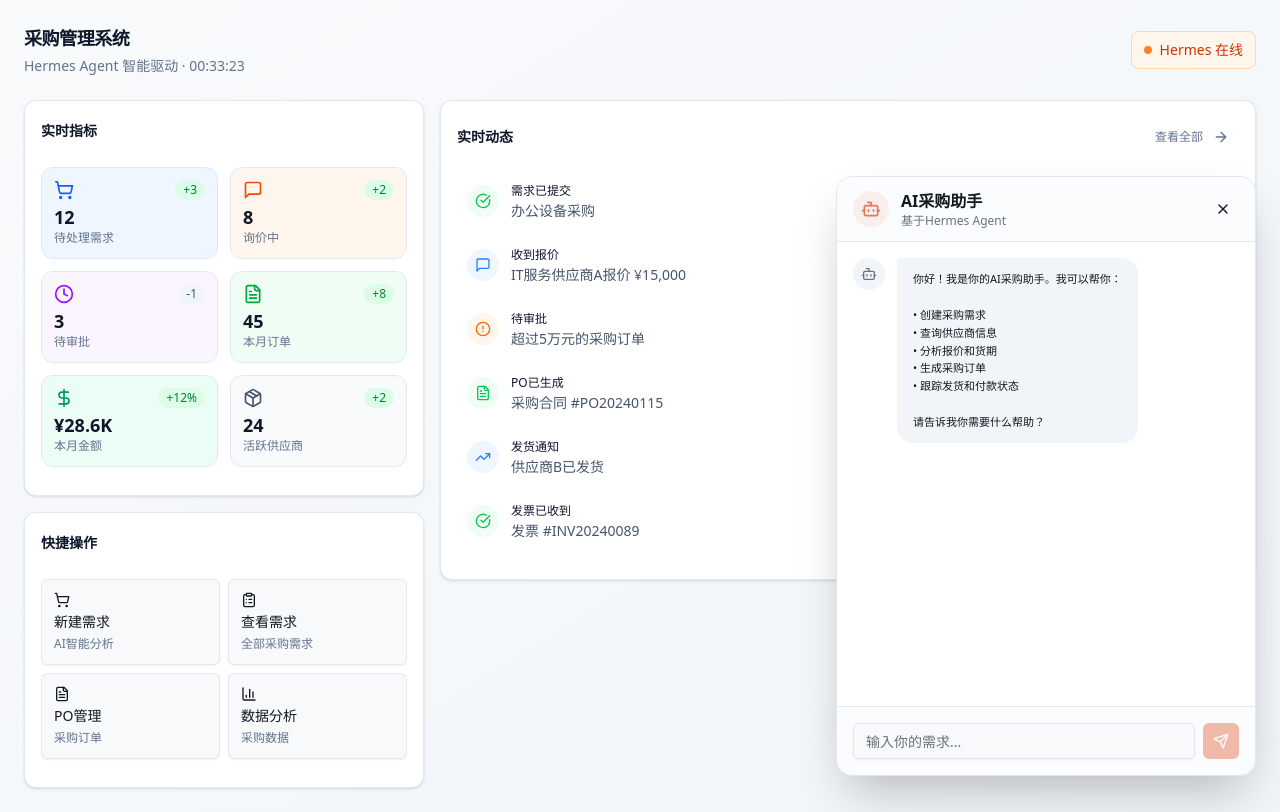
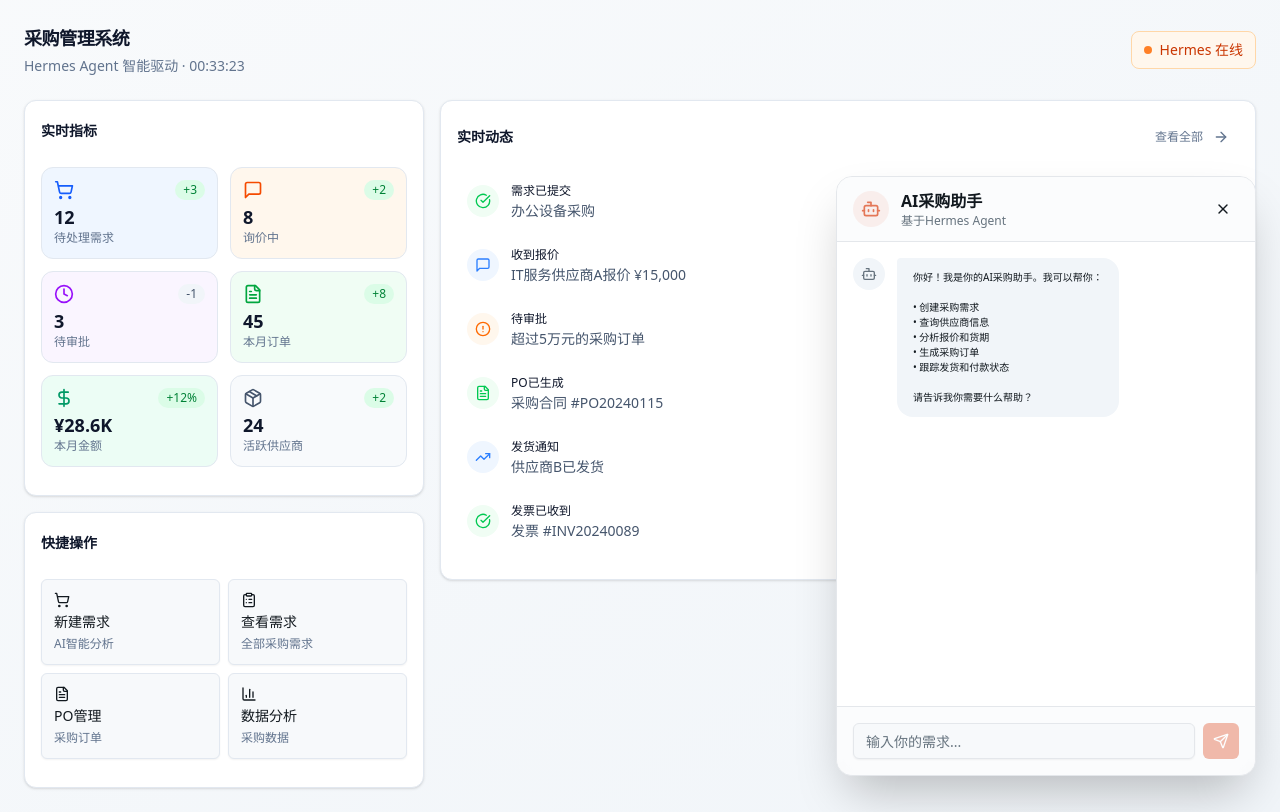
Before and after one commit to rogercwchenhk/leadcom-SRM, a Next.js app: page / in a window 1280 px wide. Both pictures are taken after a click on the button "AI助手". Built offline with nearby package versions, Linux system fonts and the light colour scheme.

Commit message:
style: 仅缩小AI助手气泡字号至10px
Coze-Commit-Type: user
Coze-User-ID: 2943817032430572
Coze-Conversation-ID: 34918583343874

```diff
--- a/src/components/chat/AIChatWindow.tsx
+++ b/src/components/chat/AIChatWindow.tsx
@@ -216,7 +216,10 @@ export function AIChatWindow() {
                     : 'bg-muted rounded-tl-sm'
                 )}
               >
-                <p className="whitespace-pre-wrap text-[11px] leading-relaxed">
+                <p className={cn(
+                  'whitespace-pre-wrap leading-relaxed',
+                  message.role === 'user' ? 'text-xs' : 'text-[10px]'
+                )}>
                   {message.content}
                 </p>
                 {message.isStreaming && (
```
